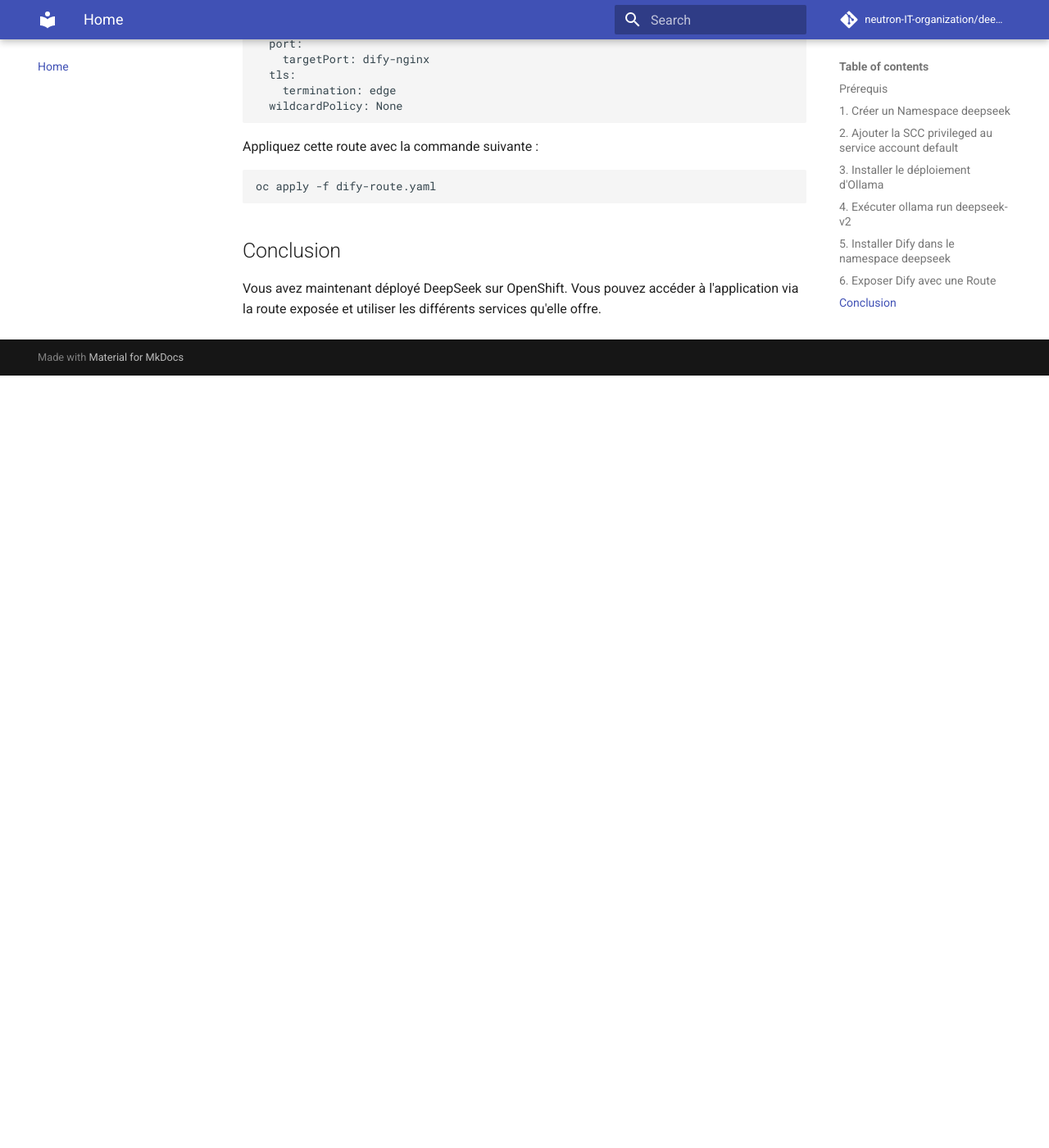
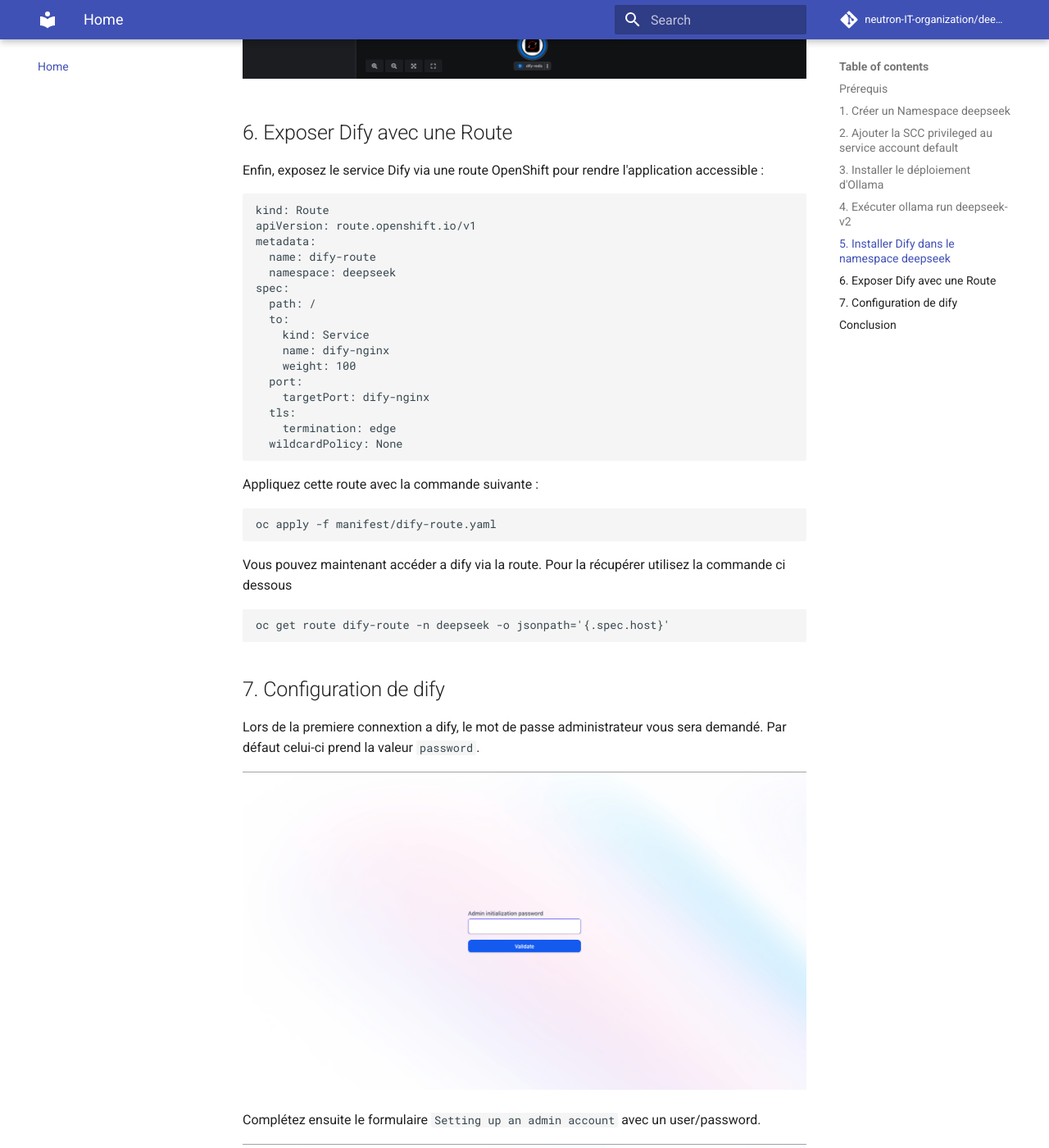
Before and after one commit to neutron-IT-organization/deepseek-openshift, an MkDocs documentation site: the page built from content/index.md, in a window 1280 px wide and 1400 px high, scrolled down 3129 px. Shown: the whole window at 82% size. Built offline with MkDocs 1.6.1 and Material for MkDocs 9.7.7, drawn with Linux system fonts in a browser that asks for light colours; comment, search, counter and statistics services are not loaded; before the commit the page ends 3587 px from its top, so only the background shows below that; some of the changed text lies outside the part shown.

````diff
--- a/content/index.md
+++ b/content/index.md
@@ -113,6 +113,8 @@
 oc apply -f manifest/dify.yaml
 ```
 
+![Dify-topology](./images/dify-topology.png)
+
 ## 6. Exposer Dify avec une Route
 
 Enfin, exposez le service Dify via une route OpenShift pour rendre l'application accessible :
@@ -139,8 +141,31 @@
 Appliquez cette route avec la commande suivante :
 
 ```bash
-oc apply -f dify-route.yaml
+oc apply -f manifest/dify-route.yaml
 ```
+
+Vous pouvez maintenant accéder a dify via la route. Pour la récupérer utilisez la commande ci dessous
+
+```shell
+oc get route dify-route -n deepseek -o jsonpath='{.spec.host}'
+```
+
+## 7. Configuration de dify
+
+Lors de la premiere connextion a dify, le mot de passe administrateur vous sera demandé. Par défaut celui-ci prend la valeur ```password```.
+
+![Dify-admin-password](./images/admin-password.png)
+
+Complétez ensuite le formulaire ```Setting up an admin account``` avec un user/password.
+
+![setting-up-admin-account](./images/setting-up-admin-account.png)
+
+Vous devriez maintenant accéder a l'interface Dify.
+
+![dify-ui](./images/dify-ui.png)
+
+
+
 
 ## Conclusion
 
````
Also changed, not shown: content/images/admin-password.png (added), content/images/dify-topology.png (added), content/images/dify-ui.png (added), content/images/setting-up-admin-account.png (added).
